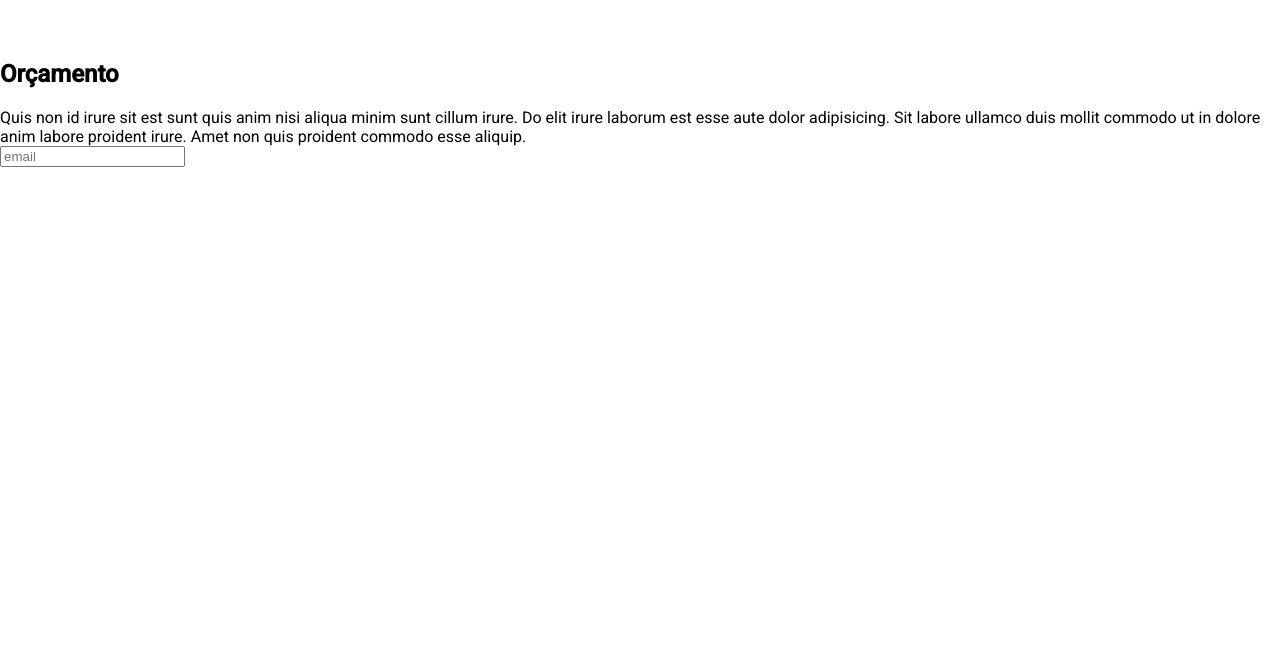
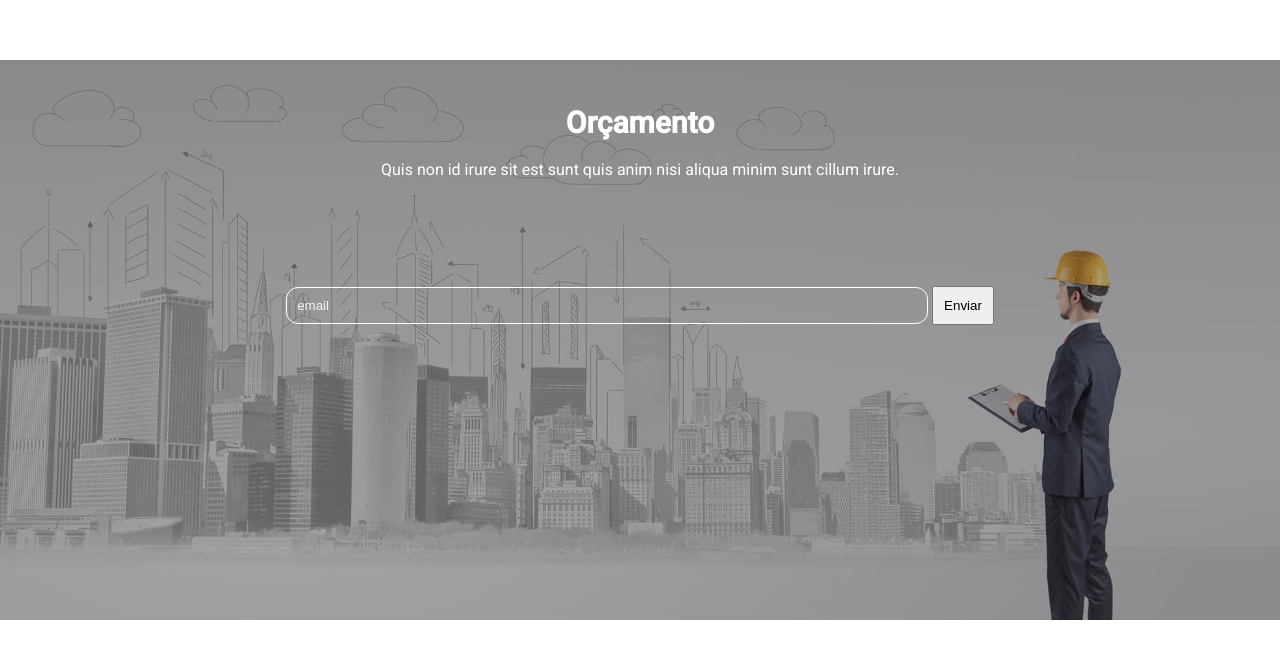
Before and after one commit to lucasgit2000/PROJECT.ConstrutoraVictor.Page, a plain HTML site: page src/index.html in a window 1280 px wide. Shown: the part 1480-2138 px from the top of the page. Drawn offline with Linux system fonts and the light colour scheme.

Commit message:
budget form button and input adjustments.

```diff
--- a/src/index.html
+++ b/src/index.html
@@ -8,6 +8,7 @@
     <link rel="stylesheet" href="./styles/home.css">
     <link rel="stylesheet" href="./styles/sobre.css">
     <link rel="stylesheet" href="./styles/orcamento.css">
+    <link rel="stylesheet" href="./styles/layer.css">
     <link href="https://fonts.googleapis.com/css2?family=Roboto:wght@300;400;500&display=swap" rel="stylesheet">
     <link rel="stylesheet" href="https://cdnjs.cloudflare.com/ajax/libs/font-awesome/4.7.0/css/font-awesome.min.css">
     <title>Construtora</title>
@@ -54,17 +55,16 @@
                 </div>
         </section>
         <section class="orcamento-section">
+            <div class="layer"> </div>
             <div class="orcamento-content">
                 <h1>Orçamento</h1>
-                <span>Quis non id irure sit est sunt quis anim nisi aliqua minim sunt cillum irure. Do elit irure
-                    laborum
-                    est esse aute dolor adipisicing. Sit labore ullamco duis mollit commodo ut in dolore anim labore
-                    proident irure. Amet non quis proident commodo esse aliquip.</span>
+                <span>Quis non id irure sit est sunt quis anim nisi aliqua minim sunt cillum irure.</span>
 
                 <form class="orcamento-form">
                     <label class="email">
                         <input type="email" placeholder="email">
                     </label>
+                    <button type="submit">Enviar</button>
                 </form>
             </div>
         </section>
--- a/src/styles/home.css
+++ b/src/styles/home.css
@@ -6,16 +6,7 @@
   height: 90vh;
   z-index: 1;
   position: relative;
-}
-
-.layer {
-  background-color: rgba(36, 37, 42, 0.4);
-  position: absolute;
-  top: 0;
-  left: 0;
-  width: 100%;
-  height: 100%;
-  z-index: 0;
+  background-attachment: fixed;
 }
 
 .home-nav {
--- /dev/null
+++ b/src/styles/layer.css
@@ -0,0 +1,9 @@
+.layer {
+    background-color: rgba(36, 37, 42, 0.4);
+    position: absolute;
+    top: 0;
+    left: 0;
+    width: 100%;
+    height: 100%;
+    z-index: -1;
+  }
--- a/src/styles/orcamento.css
+++ b/src/styles/orcamento.css
@@ -1,4 +1,78 @@
 .orcamento-section {
-    height: 100vh;
-    position: relative;
+  height: 70vh;
+  position: relative;
+  background-image: url("../assets/d03205b471a698a76b26a1e7ec0a8aa335a09ecc.jpg");
+  background-repeat: no-repeat;
+  background-size: cover;
+  background-position: top;
+  z-index: 1;
+  background-attachment: fixed;
+  color: #ffffff;
+  z-index: 1;
 }
+
+.orcamento-content {
+  padding: 20px 20px;
+  height: inherit;
+}
+
+.orcamento-content > h1 {
+  text-align: center;
+  font-size: 30px;
+  margin-bottom: 0;
+}
+
+.orcamento-content > span {
+  font-size: 16px;
+  width: 100%;
+  display: block;
+  padding: 20px 0;
+  margin: auto;
+  text-align: center;
+  margin-bottom: 7%;
+}
+
+.orcamento-form {
+  text-align: center;
+  z-index: 1;
+}
+
+.orcamento-form > label > input {
+  background: none;
+  border: 1px solid #fff;
+  border-radius: 12px;
+  outline: none;
+  width: 50%;
+  padding: 10px 10px;
+}
+
+.orcamento-form > label > input::placeholder {
+  color: #f4f4f4;
+}
+.orcamento-form > label > input:-ms-input-placeholder {
+  color: #f4f4f4;
+}
+.orcamento-form > label > input::-ms-input-placeholder {
+  color: #f4f4f4;
+}
+
+.orcamento-form > button {
+    padding: 10px 10px;
+    cursor: pointer;
+  }
+
+@media only screen and (max-width: 990px) {
+  .orcamento-section {
+    background-position-x: 84%;
+  }
+}
+
+@media only screen and (max-width: 590px) {
+  .orcamento-section {
+    background-position-x: 84%;
+  }
+
+  .layer {
+    background-color: rgba(36, 37, 42, 0.2);
+  }
+}
--- a/src/styles/sobre.css
+++ b/src/styles/sobre.css
@@ -4,6 +4,7 @@
   flex-direction: column;
   align-items: center;
   position: relative;
+  padding-top: 20px;
 }
 
 .sobre-section > h1 {
```
